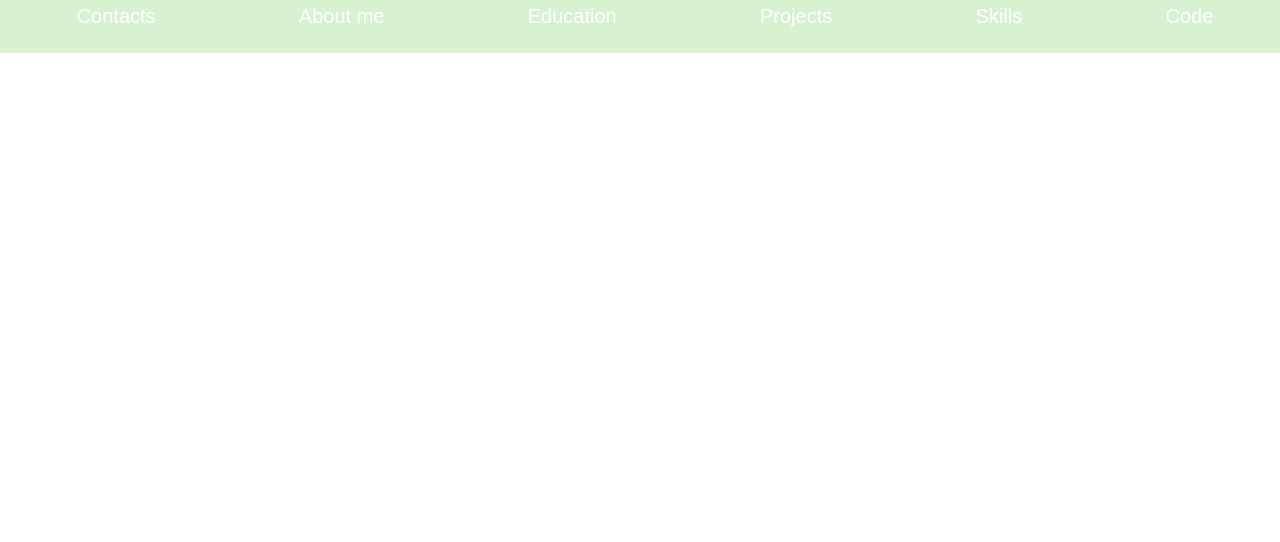
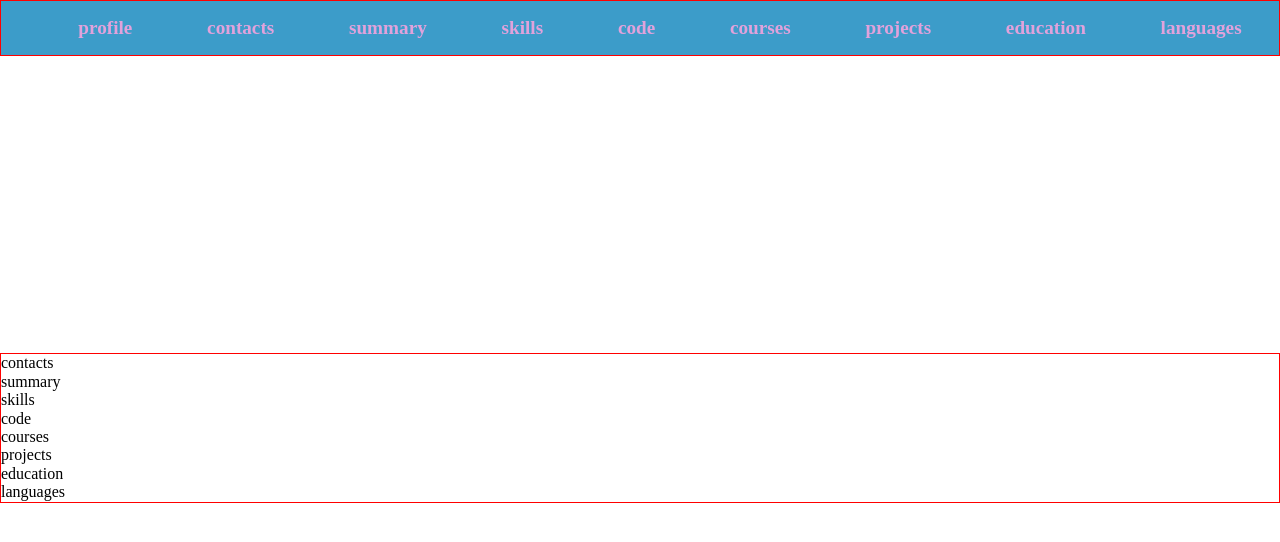
Before and after one commit to PolinaRomanova/rsschool-cv, a plain HTML site: page index.html in a window 1280 px wide. Drawn offline with nearby package versions, Linux system fonts and the light colour scheme.

Commit message:
feat: nav and section

```diff
--- a/index.html
+++ b/index.html
@@ -4,42 +4,55 @@
     <meta charset="UTF-8">
     <meta http-equiv="X-UA-Compatible" content="IE=edge">
     <meta name="viewport" content="width=device-width, initial-scale=1.0">
-    <title>Polina Romanova</title>
+    <title>CV</title>
     <link rel="stylesheet" href="normalize.css">
     <link rel="stylesheet" href="style.css">
+    <link rel="icon" href="assets/favicon.ico">
+<link rel="preconnect" href="https://fonts.gstatic.com">
+<link href="https://fonts.googleapis.com/css2?family=Dosis:wght@800&family=Poppins:ital,wght@1,700&display=swap" rel="stylesheet">
 
 </head>
-<body>
-    <header class="container">
-        <div class="navbar">
-                <a href="#C">Contacts</a>
-        </div>
-        <div class="item">
-            <a href="#ab">About me</a>
-        </div>
-        <div class="item">
+<body class="body">
 
-            <a href="#e">Education</a>
-        </div>
-
-            <div class="item">
-    <a href="#p">Projects</a>
-</div>
-<div class="item">
-    <a href="#s">Skills</a>
-</div>
-<div class="item">
-                 <a href="#code">Code</a>
-                    </div>
+    <header class="header">
+    <div class="container">
+        <nav class="nav">
+       <ul class="nav-list">
+        <li class="nav-item"><a href="#profile" class="nav-link">profile</a></li>
+           <li class="nav-item"><a href="#contacts" class="nav-link">contacts</a></li>
+           <li class="nav-item"><a href="#summary" class="nav-link">summary</a></li>
+           <li class="nav-item"><a href="#skills" class="nav-link">skills</a></li>
+           <li class="nav-item"><a href="#code" class="nav-link">code</a></li>
+           <li class="nav-item"><a href="#courses" class="nav-link">courses</a></li>
+           <li class="nav-item"><a href="#projects" class="nav-link">projects</a></li>
+           <li class="nav-item"><a href="#education" class="nav-link">education</a></li>
+           <li class="nav-item"><a href="#languages" class="nav-link">languages</a></li>
+       </ul>
+          </nav>
 
     </header>
 
-    <main class="container">
-        <div id="p"> </div>
+    <main class="main">
+        <div class="conteiner">
+            <section class="section" id="profile">
 
+            </section>
+            <section class="section" id="contacts">contacts</section>
+            <section class="section" id="summary">summary</section>
+            <section class="section" id="skills">skills</section>
+            <section class="section" id="code">code</section>
+            <section class="section" id="courses">courses</section>
+            <section class="section" id="projects">projects</section>
+            <section class="section" id="education">education</section>
+            <section class="section" id="languages">languages</section>
+
+
+
+
+       </div>
     </main>
 
-    <footer class ="container">
+    <footer class ="foot">
 
     </footer>
 
--- a/style.css
+++ b/style.css
@@ -1,14 +1,60 @@
+* {
+    box-sizing: border-box;
+  }
 
-*{
-   font-family: Verdana, Geneva, Tahoma, sans-serif;
-   text-decoration: none;
-   color: rgb(255, 255, 255);
-   font: 20px sans-serif;;
+  html {
+    scroll-behavior: smooth;
+  }
+
+.conteiner {
+    max-width: 1440px;
+    margin: 0 auto;
 }
-.container {
-    display:flex;
-    justify-content:space-around;
-    width: 100%;
-    padding: 5px;
-    background-color: rgba(126, 212, 104, 0.3);
+.body{
+
+
+    min-height: 100vh;
+    margin: 0; padding: 0
 }
+
+body {
+    display: flex;
+    flex-direction: column;
+    justify-content: space-between;
+  }
+
+.header {
+    border: 1px solid red;
+     background-color: rgb(60, 156, 201);
+}
+.nav-list {
+    display: flex;
+    justify-content: space-around;
+    align-items: center;
+    list-style: none;
+
+
+  }
+
+  a {
+      text-decoration: none;
+      color: rgb(225, 162, 219);
+      font-style: normal;
+      font-weight: bolder;
+      font-size: larger;
+      cursor: pointer;
+  }
+  a:hover {
+
+    color: white;
+   }
+
+
+ .main {
+    border: 1px solid red;
+ }
+
+
+ .footer{
+    border: 1px solid red;
+ }
```
